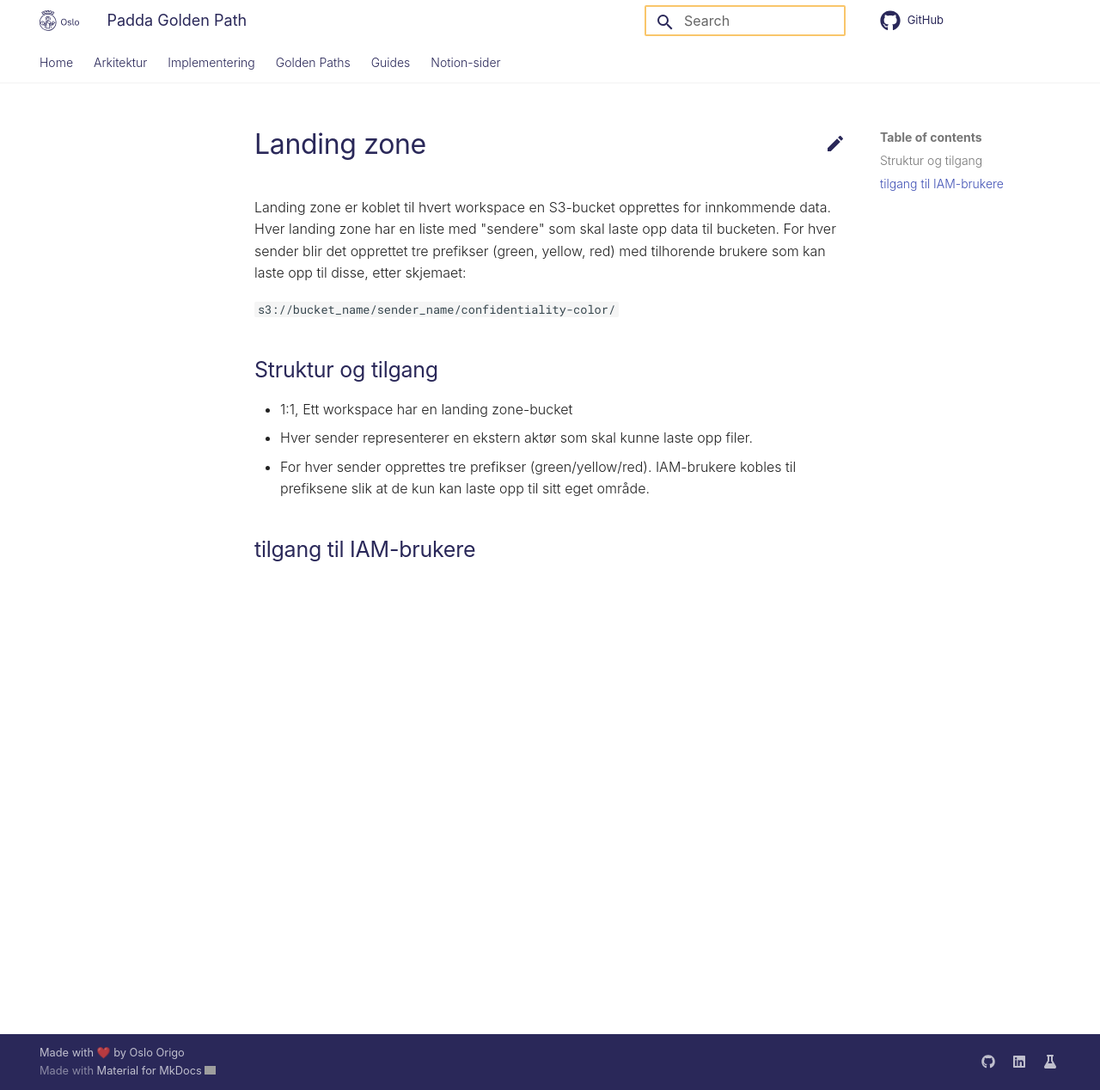
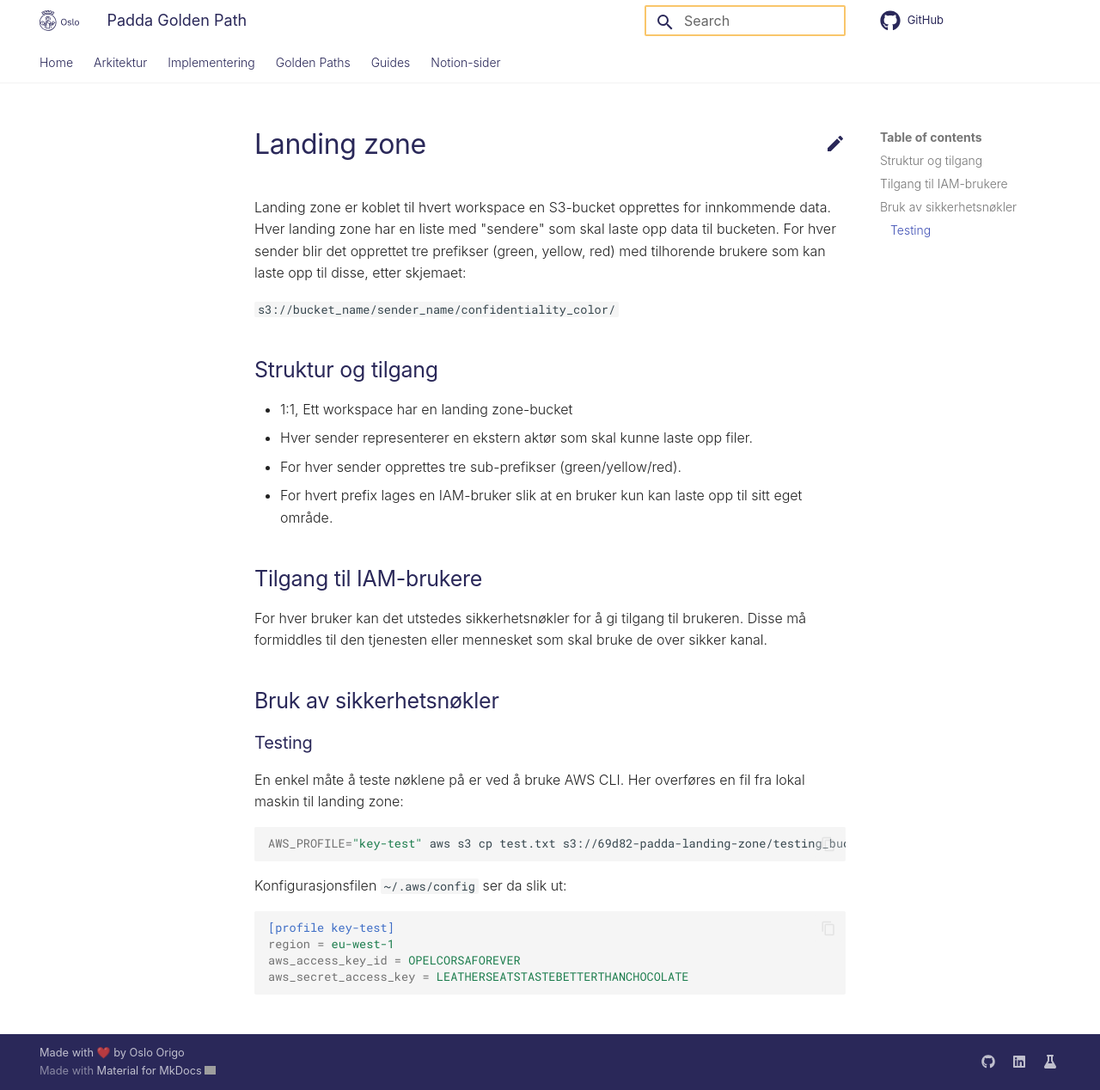
Before and after one commit to oslokommune/padda-golden-path, an MkDocs documentation site: the page built from docs/guides/data/landing-zone.md, in a window 1280 px wide and 1268 px high. Shown: the whole window at 86% size. Built offline with MkDocs 1.6.1 and Material for MkDocs 9.7.7, drawn with Linux system fonts in a browser that asks for light colours; comment, search, counter and statistics services are not loaded; grey boxes are pictures that could not be loaded.

Commit message:
docs docs docs

````diff
--- a/docs/guides/data/landing-zone.md
+++ b/docs/guides/data/landing-zone.md
@@ -2,13 +2,34 @@
 
 Landing zone er koblet til hvert workspace en S3-bucket opprettes for innkommende data. Hver landing zone har en liste med "sendere" som skal laste opp data til bucketen. For hver sender blir det opprettet tre prefikser (green, yellow, red) med tilhorende brukere som kan laste opp til disse, etter skjemaet:
 
-`s3://bucket_name/sender_name/confidentiality-color/`
+`s3://bucket_name/sender_name/confidentiality_color/`
 
 ## Struktur og tilgang
 
 - 1:1, Ett workspace har en landing zone-bucket
 - Hver sender representerer en ekstern aktør som skal kunne laste opp filer.
-- For hver sender opprettes tre prefikser (green/yellow/red). IAM-brukere kobles til prefiksene slik at de kun kan laste opp til sitt eget område.
+- For hver sender opprettes tre sub-prefikser (green/yellow/red).
+- For hvert prefix lages en IAM-bruker slik at en bruker kun kan laste opp til sitt eget område.
 
+## Tilgang til IAM-brukere
 
-## tilgang til IAM-brukere
+For hver bruker kan det utstedes sikkerhetsnøkler for å gi tilgang til brukeren. Disse må formiddles til den tjenesten eller mennesket som skal bruke de over sikker kanal.
+
+## Bruk av sikkerhetsnøkler
+
+### Testing
+
+En enkel måte å teste nøklene på er ved å bruke AWS CLI. Her overføres en fil fra lokal maskin til landing zone:
+
+```bash
+AWS_PROFILE="key-test" aws s3 cp test.txt s3://69d82-padda-landing-zone/testing_bucket/green/test.txt
+```
+
+Konfigurasjonsfilen `~/.aws/config` ser da slik ut:
+
+```ini
+[profile key-test]
+region = eu-west-1
+aws_access_key_id = OPELCORSAFOREVER
+aws_secret_access_key = LEATHERSEATSTASTEBETTERTHANCHOCOLATE
+```
````
